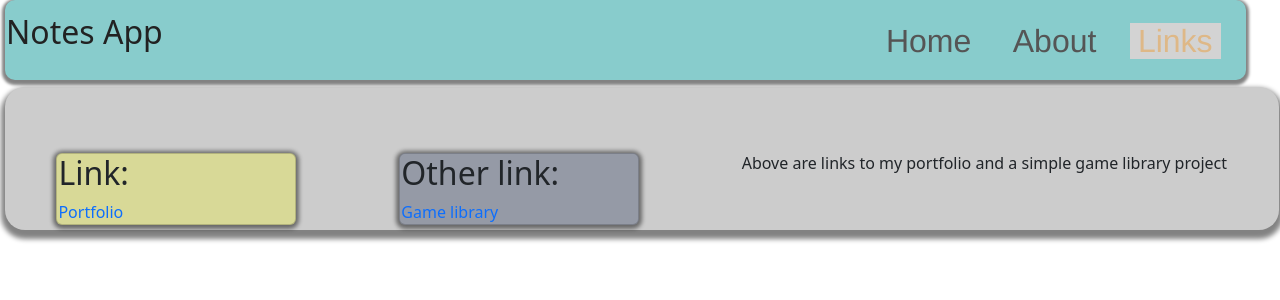
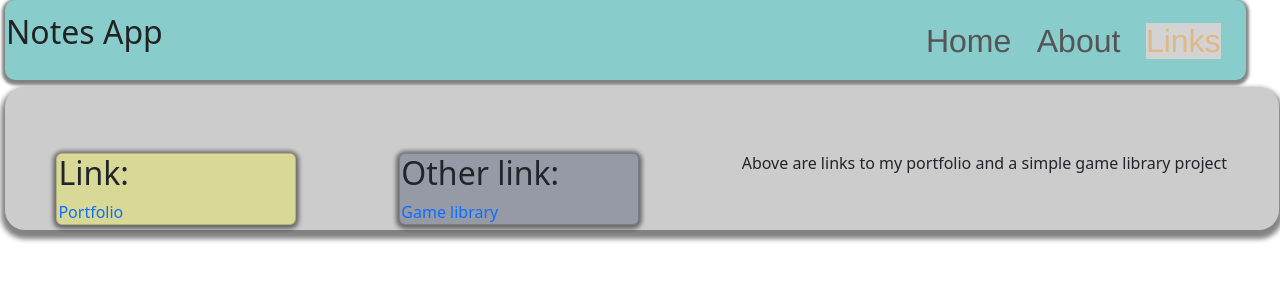
Before and after one commit to Michael-Murage/project-notepad, a React (Create React App) app: page /links in a window 1280 px wide. Shown: the top 300 px of the page. Built offline with nearby package versions, Linux system fonts and the light colour scheme.

Commit message:
minor fixes

```diff
--- a/src/App.css
+++ b/src/App.css
@@ -101,11 +101,10 @@
   font-weight: 400;
   color: #555;
   font-family: Ubuntu, Helvetica, sans-serif;
-  padding: 0 0.5rem 0 0.5rem;
+  /* padding: 0 0.5rem 0 0.5rem; */
 }
 #home-link.active, #about-link.active, #links.active{
   background-color: lightgrey;
-  height: 100%;
   width: fit-content;
   color: burlywood;
 }
```
